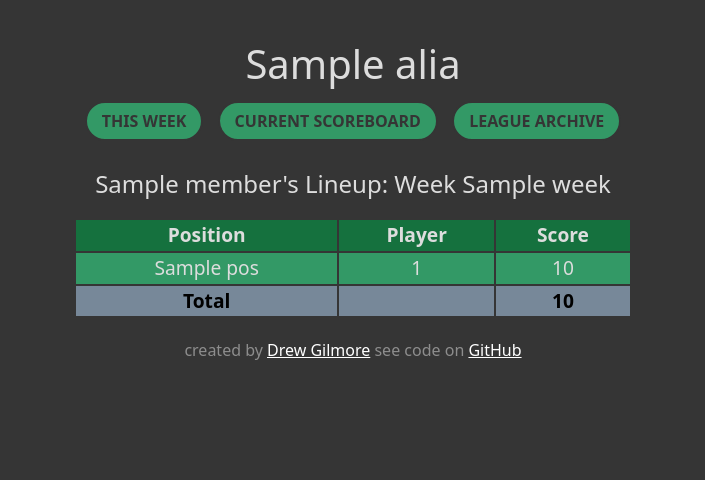
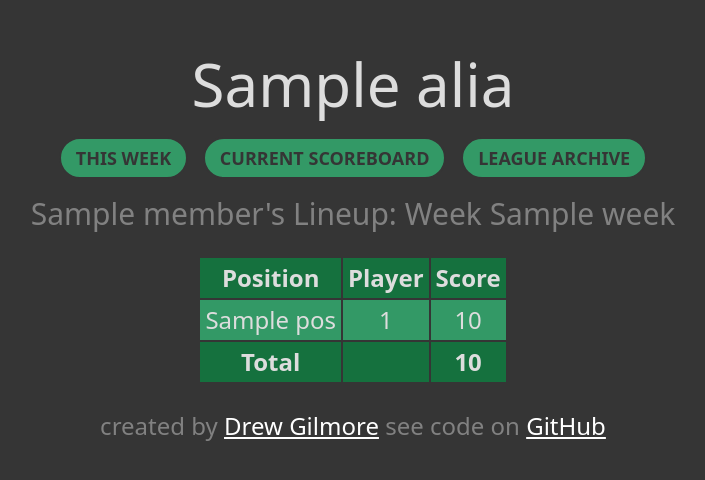
Before and after one commit to drewpgilmore/dynasty, a Flask app: template templates/lineup.html in a window 1280 px wide. Shown: the top 480 px of the page, without its empty margins (287-992 px from the left). Run offline with Flask 2, Linux system fonts and the light colour scheme; the template is opened without the code that fills it: most values are stand-ins (such as "Sample title", 1, 10 or a date in 2020); parts of the project's set-up code (start-up, migrations or seed data) failed here and were passed over.

Commit message:
update styles across templates

```diff
--- a/static/main.css
+++ b/static/main.css
@@ -1,12 +1,29 @@
 /* Body */
+html {
+    font-size: 24px;
+    margin-right: 10%;
+    margin-left: 10%;
+}
+
 body {
-    background-color: rgb(53,53,53);
+    background-color: #353535;
+    color: #dddddd;
     text-align: center;
     text-decoration: none;
-    color: #dddddd;
 }
 
-
+/* Top section */
+#top-section {
+    margin-top: 2rem;
+}
+#league-name {
+    color: #dddddd;
+    margin-bottom: 0.5rem;
+}
+.links {
+    margin-bottom: 0.5rem;
+    font-size: 0.75rem;
+}
 .menu-btn {
     border: 2px solid rgb(53,53,53);
     background-color: RGB(51,153,102);
@@ -22,46 +39,48 @@ body {
     text-decoration: none;
     margin: 5px;
 }
-
 .menu-btn:hover {
     background-color: rgb(21,113,62);
     color: #dddddd;
 }
 
-#league-name {
+/* Middle section */
+#middle-section {
+    font-size: 1rem;
     color: #dddddd;
-    margin-top: 1em;
 }
-#league-subtitle {
-    font-style: italic;
-    font-weight: 200;
-    font-size: large;
+
+.tag-line {
+    color: #dddddd75;
+    margin: 0rem 1rem;
+    font-size: 1.25rem;
 }
-table a {
-    color: white;
+
+span {
+    color: #dddddd75;
+    font-size: 1rem;
 }
-a {
-    text-decoration: none;
+
+select {
+    margin-top: 1rem;
 }
+
+table {
+    background-color: RGB(51,153,102);
+    margin: 1rem auto;
+    font-size: 1rem;
+    min-width: 25%;
+    max-width: 80%;
+}
+
+table a {color: white;}
+a {text-decoration: none;}
 a:hover {
     color: violet;
-    font-weight: bold;
+
 }
-.tag-line {
-    margin-top: 1em;
-}
-#scoreboard-period-select {
-    margin-top: 1em;
-    margin-bottom: 1em;
-}
-.form-select {
-    width: 25%;
-}
+
 .input-group {
-    font-size: 20px;
-    margin-top: 0.5em;
-    margin-bottom: 0.5em;
-    margin-left: 0.25em;
     width: 15%;
 }
 .input-group-addon {
@@ -69,47 +88,40 @@ a:hover {
     margin-right: 0.5em;
 }
 
-table {
-    background-color: RGB(51,153,102);
-    color: #dddddd;
-    font-size: larger;
-    width: 50%;
-    margin-left: auto;
-    margin-right: auto;
-    margin-top: 1em;
-    margin-bottom: 1em;
-}
+
 th, tr, td {
     border: 2px solid rgb(53,53,53);
+    padding: 2px 5px 2px 5px;
     text-decoration: none;
 }
 th {
     background-color: RGB(21,113,62);
     color: #dddddd;
-    font-weight: bolder;
+    font-weight: bold;
 }
 .scores-table {
    width: 25%;
-   font-size: larger;
 }
 
-.lineup-table {
-    width: 35%;
-    background-color: rgba(119, 136, 153, 0.75);
-    font-size: larger;
-}
-.lineup-table th {
-    background-color: lightslategray;
-}
+.lineup-table th {background-color: lightslategray;}
 .total-row {
     font-weight: bold;
-    background-color: lightslategray;
-    color: black;
+    background-color: rgb(21,113,62);
+    color: #dddddd;
 }
+select {
+    background-color: rgb(53,53,53);
+    color: #dddddd;
+}
+.owner {font-weight: bold;}
+.week-score {font-weight: 200;}
 
 /* Bottom section */
+#bottom-section {
+    margin-top: 1rem;
+}
 p {
-    color:rgba(230, 230, 230, 0.5);
+    color:#dddddd75;
 }
 p a {
     color: white;
```
